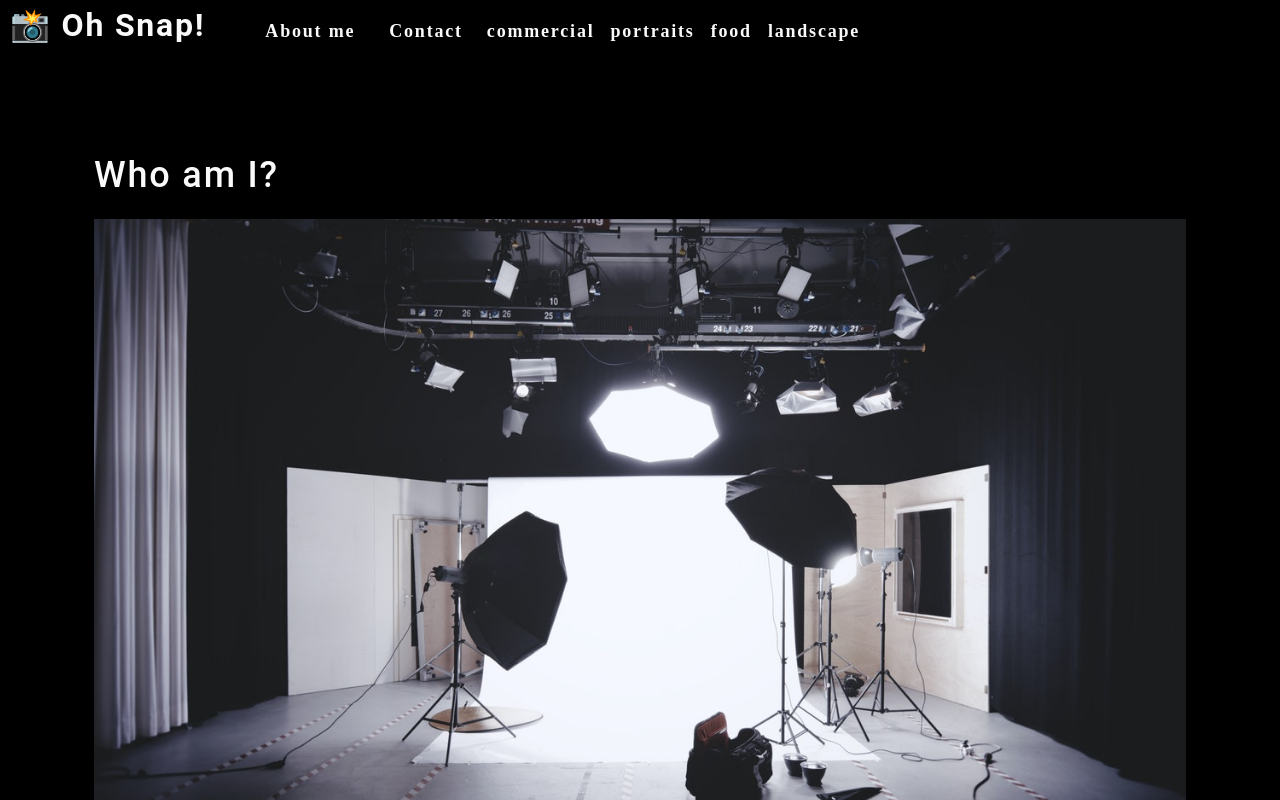
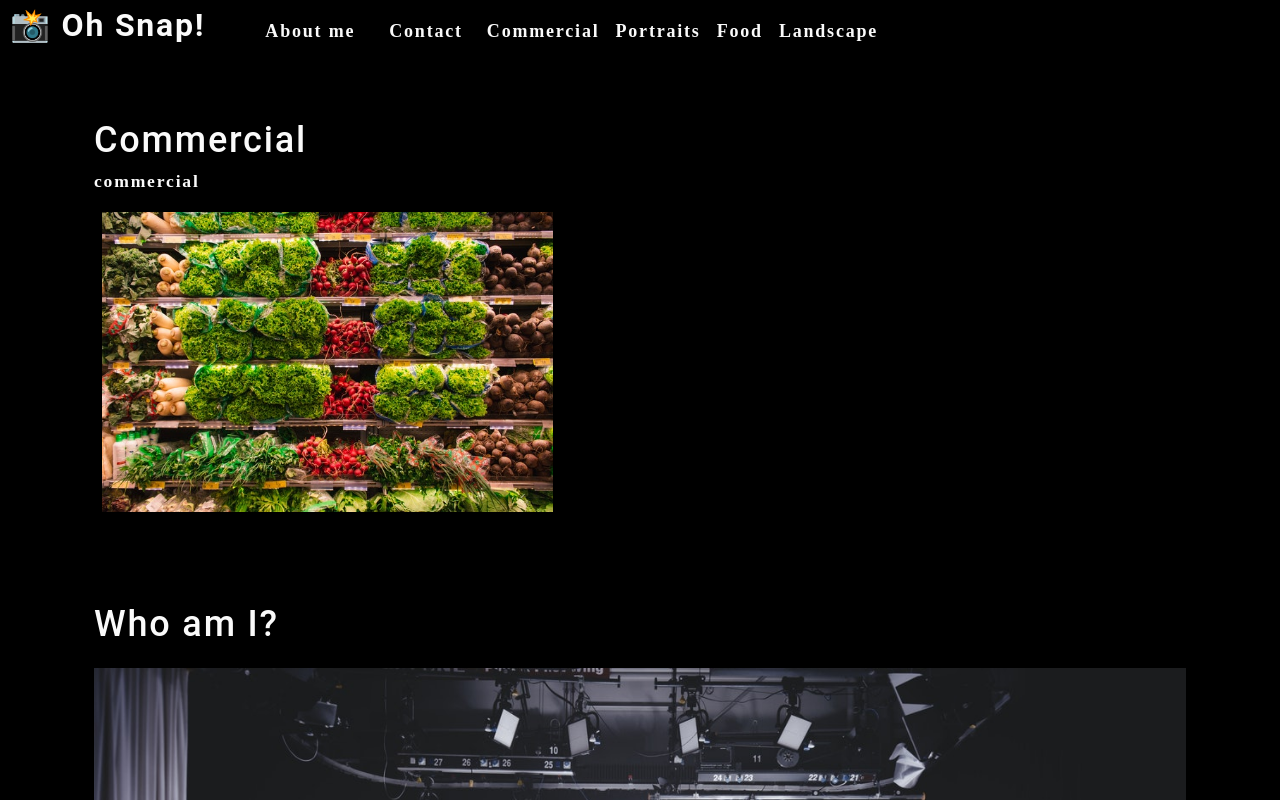
Before and after one commit to MarisolRamirez1031/photo-port, a React (Create React App) app: page / in a window 1280 px wide. Shown: the top 800 px of the page. Built offline with nearby package versions, Linux system fonts and the light colour scheme.

Commit message:
adding to gallery component

```diff
--- a/src/App.js
+++ b/src/App.js
@@ -1,6 +1,7 @@
 import React from 'react';
 import Nav from './components/Nav'
 import About from './components/About';
+import Gallery from './components/Gallery';
 import './App.css';
 
 function App() {
@@ -8,6 +9,7 @@
     <div>
       <Nav></Nav>
       <main>
+        <Gallery></Gallery>
         <About></About>
       </main>
     </div>
--- /dev/null
+++ b/src/components/Gallery/index.js
@@ -0,0 +1,25 @@
+import React from "react";
+import { capitalizeFirstLetter } from '../../utils/helpers';
+import photo from "../../assets/small/commercial/0.jpg";
+
+function Gallery(props) {
+  const currentCategory = {
+    name: "commercial",
+    description:
+      "Photos of grocery stores, food trucks, and other commercial projects",
+  };
+  return (
+    <section>
+      <h1>{capitalizeFirstLetter(currentCategory.name)}</h1>
+      <p>{currentCategory.name}</p>
+      <div className="flex-row">
+          <img
+            src={photo}
+            alt="Commercial Example"
+            className="img-thumbnail mx-1"
+          />
+      </div>
+    </section>
+  );
+}
+export default Gallery;
--- a/src/components/Nav/index.js
+++ b/src/components/Nav/index.js
@@ -2,6 +2,7 @@
 import { capitalizeFirstLetter } from "../../utils/helpers";
 
 function Nav() {
+
   const  categories = [
     { name: 'commercial', description: 'Photos of grocery stores, food trucks, and other commercial projects' },
     { name: 'portraits', description: 'Portraits of people in my life' },
@@ -9,37 +10,35 @@
     { name: 'landscape', description: 'Fields, farmhouses, waterfalls, and the beauty of nature' }
   ];
 
-  const handleClick = () => {
-    console.log("click handled")
-  }
-
-  function categorySelected(name) {
-    console.log(`${name} clicked`)
-  }
+  const handleClick = (item) => {
+    console.log(item);
+    return item;
+  };
 
   return (
-    <header data-testid="header" className="flex-row px-1">
+    <header className="flex-row px-1">
       <h2>
-        <a href="/">
+        <a data-testid="link" href="/">
           <span role="img" aria-label="camera"> 📸</span> Oh Snap!
         </a>
       </h2>
       <nav>
         <ul className="flex-row">
           <li className="mx-2">
-            <a href="#about" onClick={() => handleClick()}>
+            <a data-testid="about" href="#about" onClick={() => handleClick("About")}>
               About me
             </a>
           </li>
           <li className={"mx-2"}>
-            <span onClick={() => handleClick()}>
+            <span onClick={() => handleClick('Contact')}>
               Contact
             </span>
           </li>
-          {categories.map((category) => (
+          {
+            categories.map((category) => (
               <li className="mx-1" key={category.name} >
-                <span onClick={() => categorySelected(category.name)}>
-                 {category.name}
+                <span onClick={() => { handleClick(category.name); }}>
+                 {capitalizeFirstLetter(category.name)}
                 </span>
               </li>
             ))
```
